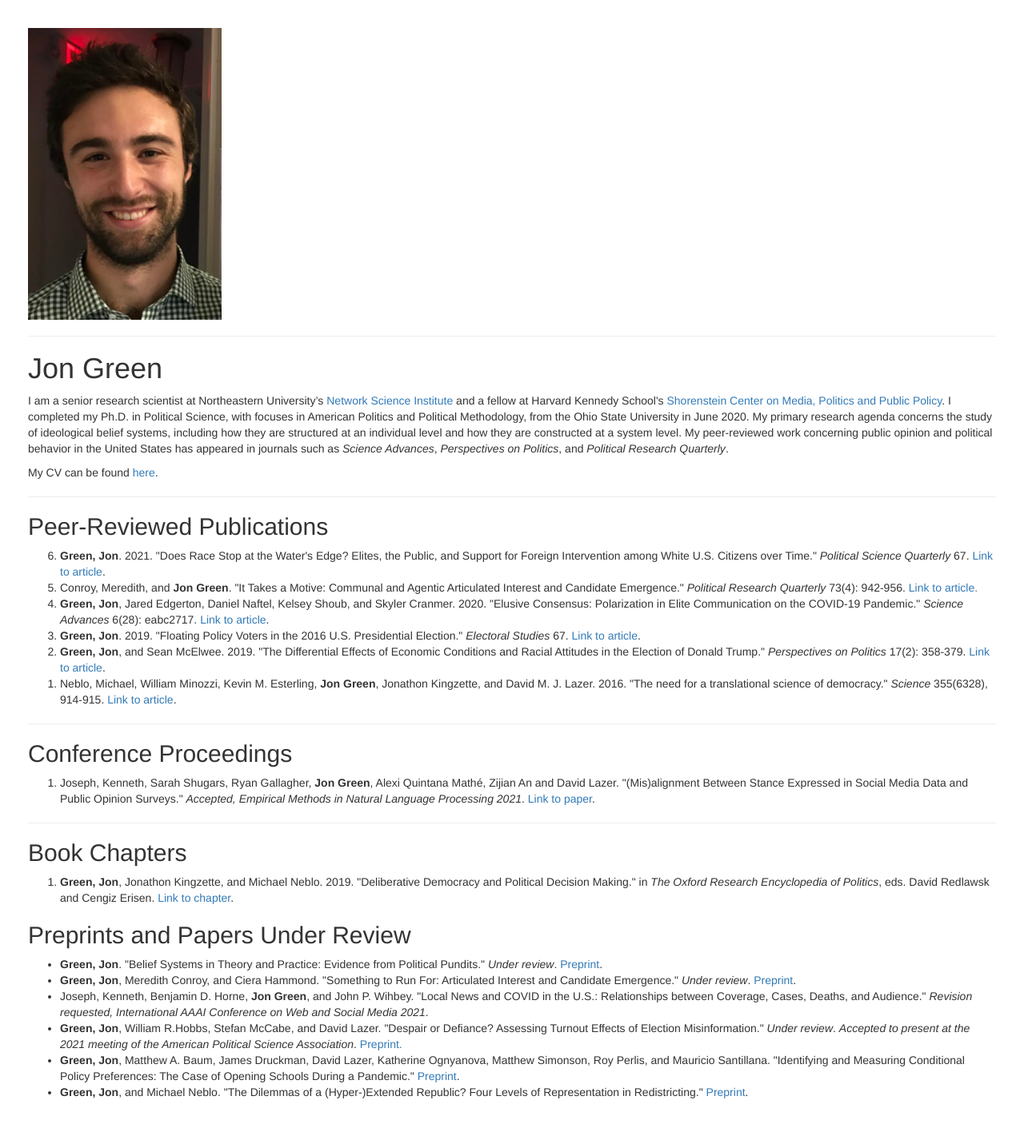
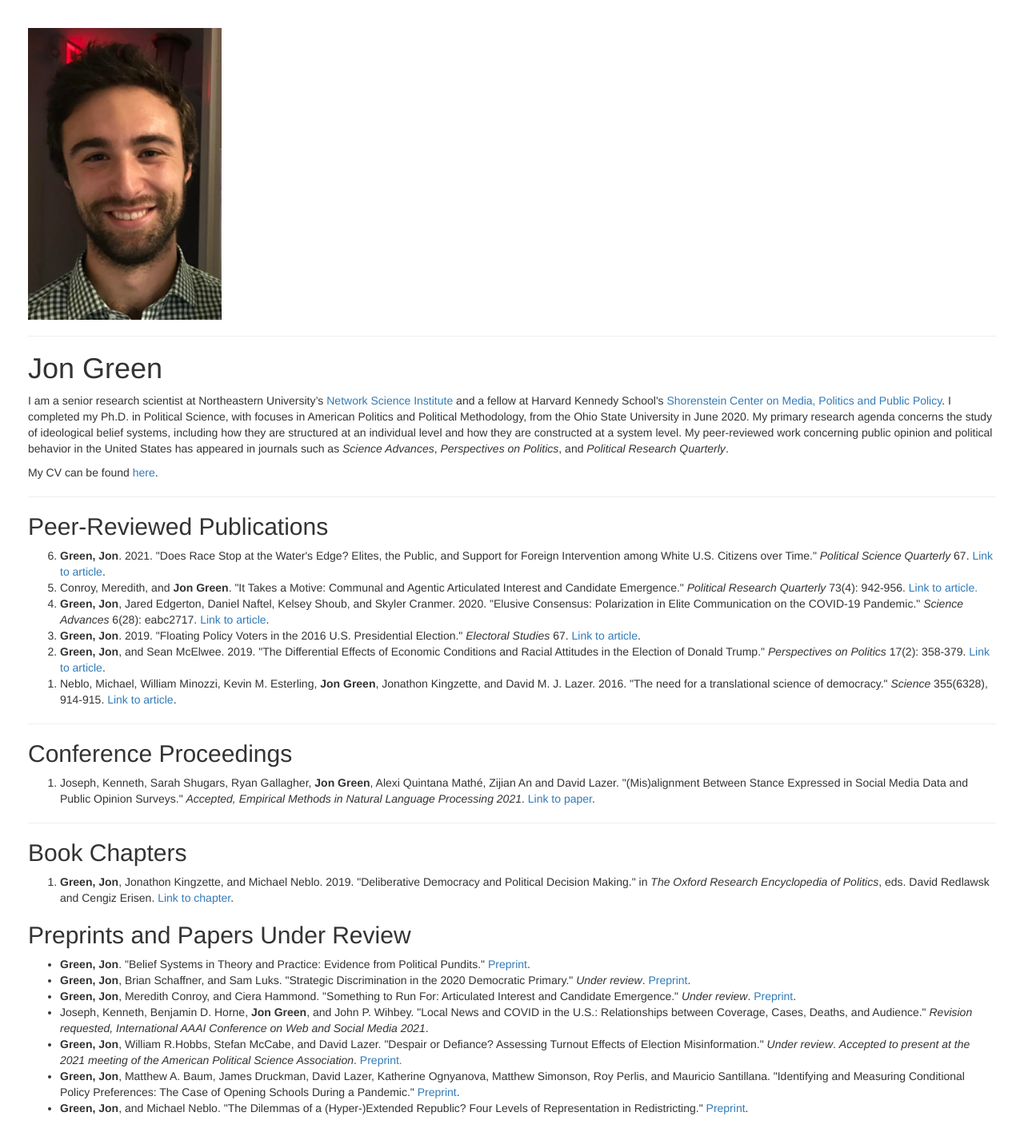
Before and after one commit to jgreen4919/jgreen4919.github.io, a Jekyll site: the page index.html, which Jekyll copies as it is, in a window 1280 px wide. Shown: the whole page at 80% size. Built offline with Jekyll 4.4.1, drawn with Linux system fonts in a browser that asks for light colours.

Commit message:
strategic discrimination add

```diff
--- a/index.html
+++ b/index.html
@@ -52,8 +52,8 @@
     </ol>
     <h2>Preprints and Papers Under Review</h2>
     <ul>
-      <li> <strong>Green, Jon</strong>. "Belief Systems in Theory and Practice: Evidence from Political Pundits." <i>Under review</i>. <a href="https://osf.io/2cjse/">Preprint</a>.</li>
-<!--      <li> <strong>Green, Jon</strong>, Brian Schaffner, and Sam Luks. "Strategic Discrimination in the 2020 Democratic Primary."</li>-->
+      <li> <strong>Green, Jon</strong>. "Belief Systems in Theory and Practice: Evidence from Political Pundits." <a href="https://osf.io/2cjse/">Preprint</a>.</li>
+     <li> <strong>Green, Jon</strong>, Brian Schaffner, and Sam Luks. "Strategic Discrimination in the 2020 Democratic Primary." <i>Under review</i>. <a href="https://osf.io/25kew/">Preprint</a>.</li>
       <li> <strong>Green, Jon</strong>, Meredith Conroy, and Ciera Hammond. "Something to Run For: Articulated Interest and Candidate Emergence." <i>Under review</i>. <a href="https://osf.io/f34ac/">Preprint</a>.</li>
 <!--      <li>Chewning, Taylor, <strong>Jon Green</strong>, Hans J.G. Hassell, and Matthew R. Miles. "Campaign Volunteers as Representative Agents." <i>Under review</i>.</li>-->
       <li>Joseph, Kenneth, Benjamin D. Horne, <strong>Jon Green</strong>, and John P. Wihbey. "Local News and COVID in the U.S.: Relationships between Coverage, Cases, Deaths, and Audience." <i>Revision requested, International AAAI Conference on Web and Social Media 2021</i>.</li>
```
Also changed, not shown: 4 other files.
